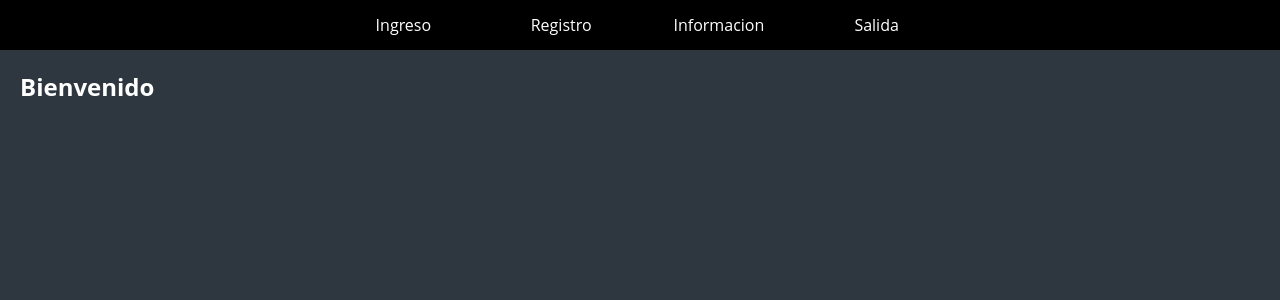
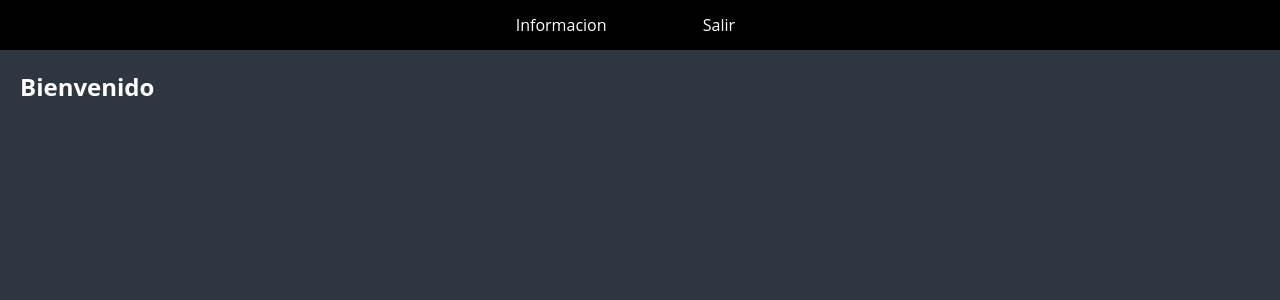
Before and after one commit to AdrianLovo/LoginPHP, a PHP site: page /informacion in a window 1280 px wide. Shown: the top 300 px of the page. Run offline with PHP 8.4, Linux system fonts and the light colour scheme; the visitor is signed in with stand-in values (Sample User, id 1).

Commit message:
Se creo menu nuevo para sesion activa/inactiva, Se agrega funcionalidad para redireccionar en caso de 3 intentos fallidos, se agrego menu interactivo acorde a si el usuario esta activo/inactivo

```diff
--- a/Controllers/ControllerPagina.php
+++ b/Controllers/ControllerPagina.php
@@ -1,4 +1,5 @@
 <?php
+	session_start();
 
 	class ControllerPagina{
 
@@ -7,20 +8,41 @@
 			require_once("Views/Template.php");
 		}
 
+		public function getMenu(){
+			if(isset($_GET["action"])){
+				if($_GET["action"] == "salida"){
+					require_once("Views/Modules/menu.php");
+				}else{
+					if(isset($_SESSION['validar']) == true){
+						require_once("Views/Modules/menuIngresado.php");
+					}else{
+						require_once("Views/Modules/menu.php");
+					}
+				}
+			}else{
+				require_once("Views/Modules/menu.php");
+			}
+		}
+
+
+
 		//Interacion de menu
 		public function getPagina(){
 
 			if(isset($_GET["action"])){
 				if($_GET["action"] == "ingreso" || $_GET["action"] == "informacion" || $_GET["action"] == "registro" || $_GET["action"] == "salida" || $_GET["action"] == "intentos"){
-					include_once("Views/modules/". $_GET["action"] .".php");
+					if($_GET["action"] == "salida"){
+						session_destroy();
+						include_once("Views/Modules/ingreso.php");
+					}else{
+						include_once("Views/modules/". $_GET["action"] .".php");
+					}
 				}else{
-					include_once("Views/modules/ingreso.php");
+					include_once("Views/Modules/ingreso.php");
 				}
 			}else{
-				include_once("Views/modules/ingreso.php");
+				include_once("Views/Modules/ingreso.php");
 			}
-
 		}
 
-
 	}
--- a/Views/Modules/informacion.php
+++ b/Views/Modules/informacion.php
@@ -1,5 +1,4 @@
 <?php
-	session_start();
 	if(!$_SESSION["validar"]){
 		header("location:index.php");
 	}
--- /dev/null
+++ b/Views/Modules/intentos.php
@@ -0,0 +1 @@
+<h1 class="textoPrincipal"><a href="ingreso"><center>Error al ingresar</center><center> <br> Click para ingresar a principal nuevamente</center></a></h1>
--- a/Views/Modules/menu.php
+++ b/Views/Modules/menu.php
@@ -2,7 +2,5 @@
 	<ul>
 		<li><a href="index.php">Ingreso</a></li>
 		<li><a href="registro">Registro</a></li>
-		<li><a href="informacion">Informacion</a></li>
-		<li><a href="salida">Salida</a></li>
 	</ul>
 </nav>
--- /dev/null
+++ b/Views/Modules/menuIngresado.php
@@ -0,0 +1,6 @@
+<nav>
+	<ul>
+		<li><a href="informacion">Informacion</a></li>
+		<li><a href="salida">Salir</a></li>
+	</ul>
+</nav>
--- a/Views/Template.php
+++ b/Views/Template.php
@@ -2,7 +2,7 @@
 <html>
 <head>
 	<title>Template</title>
-	<link rel="shortcut icon" href="Resources/img/favicon.ico">
+	<link rel="shortcut icon" href="/Views/Resources/img/favicon.ico">
 
 	<link rel="stylesheet" type="text/css" href="../Views/css/style.css">
 	<link rel="stylesheet" type="text/css" href="../Views/Resources/alertify/css/alertify.min.css">
@@ -13,12 +13,14 @@
 <body>
 
 	<?php
-		require_once("Modules/menu.php");
+		require_once("Controllers/ControllerPagina.php");
+		$menu = new ControllerPagina();
+		$menu->getMenu();
 	?>
 
 	<section>
 		<?php
-			require_once("Controllers/ControllerPagina.php");
+			//require_once("Controllers/ControllerPagina.php");
 			$pagina = new ControllerPagina();
 			$pagina->getPagina();
 		?>
--- a/Views/css/style.css
+++ b/Views/css/style.css
@@ -61,7 +61,7 @@ h2 {
 }
 
 a {
-  color: #435160;
+  color: #FFFFFF;
   text-decoration: none;
 }
 
@@ -165,3 +165,13 @@ input[type="submit"]:hover {
     transform: translateX(10px);
   }
 }
+
+
+
+.textoPrincipal {
+  display: flex;
+  justify-content: center;
+  align-items: center;
+  cursor: pointer;
+  text-decoration: none;
+}
--- a/Views/js/ingreso.js
+++ b/Views/js/ingreso.js
@@ -12,8 +12,13 @@ function Login(){
 			data: datos,
 			async: true,
 			success: function (respuesta) {
-				if(respuesta == 0){
+				if(respuesta == 1){
+					window.location.href = "informacion";
+				}else{
 					alertify.error('Usuario o contraseña no validos');
+				}
+				if(respuesta == "Error"){
+					window.location.href = "intentos";
 				}
 			},error: function() {
 				alertify.error('Error');
```
Also changed, not shown: Controllers/ControllerIngreso.php (+15 -5 lines), Views/Modules/salida.php (deleted, +0 -10 lines).
